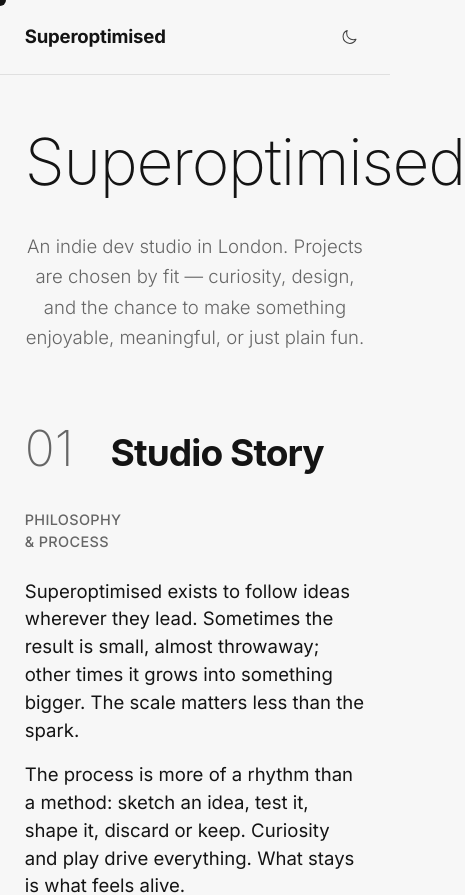
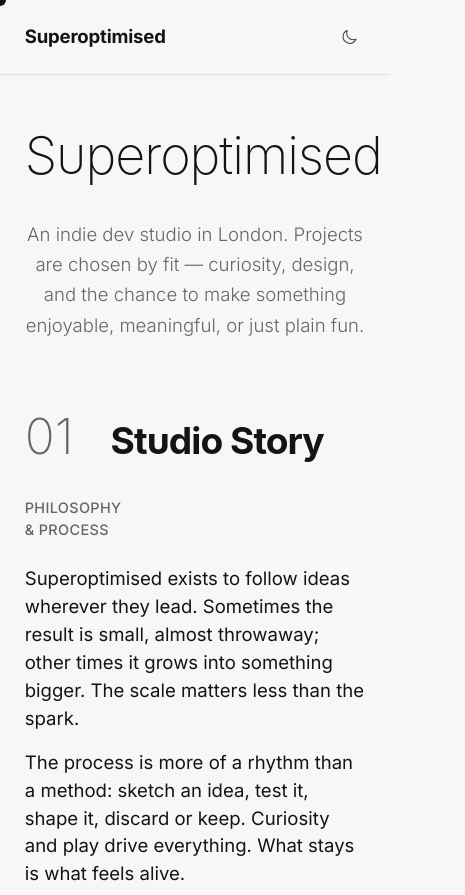
Before and after one commit to Whirlywack/suhome, a Next.js app: page / in a window 390 px wide. Shown: the top 895 px of the page, 465 px wide, since content can reach past the window. Built offline with nearby package versions, Linux system fonts and the light colour scheme; no server answers.

Commit message:
Adjust hero title mobile scaling to prevent text overflow
- Reduced minimum size from 3.5rem to 2.75rem
- Adjusted scaling from 2rem + 8vw to 1.5rem + 7vw
- Prevents text from overflowing container on mobile devices
- Fixes left-alignment issue caused by text being too large

```diff
--- a/tailwind.config.ts
+++ b/tailwind.config.ts
@@ -97,7 +97,7 @@ const config: Config = {
           { lineHeight: '1.2', letterSpacing: 'normal' },
         ],
         mega: [
-          'clamp(3.5rem, 2rem + 8vw, 12rem)',
+          'clamp(2.75rem, 1.5rem + 7vw, 12rem)',
           { lineHeight: '0.9', letterSpacing: '-0.02em' },
         ],
       },
```
